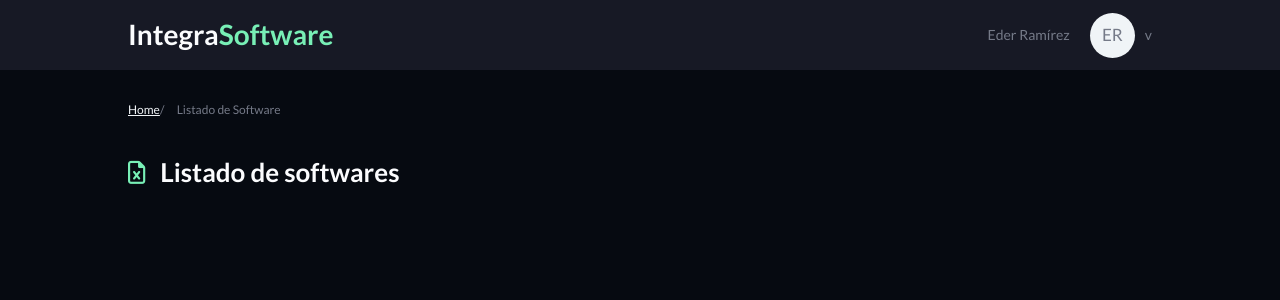
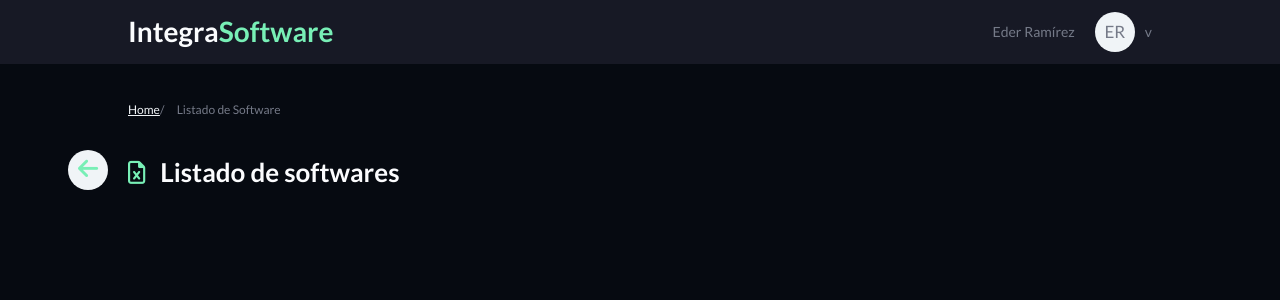
Before and after one commit to Eder87rh/mobilender, a Vue app: page /listado_software in a window 1280 px wide. Shown: the top 300 px of the page. Built offline with nearby package versions, Linux system fonts and the light colour scheme.

Commit message:
Adding circle button

```diff
--- /dev/null
+++ b/src/components/CircleButton.vue
@@ -0,0 +1,37 @@
+<template>
+  <div class="circle-button__container">
+    <div class="circle-button">
+      <div class="circle-button__icon">
+        <slot></slot>
+      </div>
+    </div>
+  </div>
+</template>
+
+<script>
+export default {
+  setup() {
+    return {};
+  },
+};
+</script>
+
+<style lang="css" scoped>
+.circle-button__container {
+  position: relative;
+}
+
+.circle-button {
+  position: absolute;
+  /* top: -310; */
+  transform: translate(-6rem, -2.2rem);
+  width: 4rem;
+  height: 4rem;
+  background-color: var(--grey-light-color);
+  border-radius: 50%;
+
+  display: flex;
+  justify-content: center;
+  align-items: center;
+}
+</style>
--- a/src/components/Header.vue
+++ b/src/components/Header.vue
@@ -27,7 +27,7 @@ export default {
   display: flex;
   justify-content: center;
   width: 100%;
-  height: 7rem;
+  height: 6.4rem;
   background-color: var(--secondary-color);
   font-size: 1.4rem;
 }
--- a/src/components/NavigationTitle.vue
+++ b/src/components/NavigationTitle.vue
@@ -1,16 +1,15 @@
 <template>
   <div class="navigation-title">
-    <i class="far fa-file-excel navigation-title__icon"></i>
-    <h1 class="title">{{ title }}</h1>
+    <slot name="back-button"></slot>
+    <slot name="icon"></slot>
+    <h1 class="navigation-title__title">
+      <slot />
+    </h1>
   </div>
 </template>
 
 <script>
-//import { ref } from "vue";
 export default {
-  props: {
-    title: String,
-  },
   setup() {
     return {};
   },
@@ -23,7 +22,7 @@ export default {
   align-items: center;
 }
 
-.navigation-title__icon {
-  margin-right: 1.5rem;
+.navigation-title__title {
+  margin-left: 1.5rem;
 }
 </style>
--- a/src/components/UserSettings.vue
+++ b/src/components/UserSettings.vue
@@ -39,8 +39,8 @@ export default {
 }
 
 .user-settings__avatar {
-  width: 4.5rem;
-  height: 4.5rem;
+  width: 4rem;
+  height: 4rem;
   background-color: var(--grey-light-color);
   border-radius: 50%;
   margin-left: 2rem;
--- a/src/pages/ListadoSoftware.vue
+++ b/src/pages/ListadoSoftware.vue
@@ -1,13 +1,24 @@
 <template>
   <div>
-    <NavigationTitle title="Listado de softwares" />
+    <NavigationTitle>
+      <template v-slot:back-button>
+        <circle-button>
+          <i class="fas fa-arrow-left"></i>
+        </circle-button>
+      </template>
+      <template v-slot:icon>
+        <i class="far fa-file-excel"></i>
+      </template>
+      Listado de softwares
+    </NavigationTitle>
   </div>
 </template>
 
 <script>
+import CircleButton from "../components/CircleButton.vue";
 import NavigationTitle from "../components/NavigationTitle.vue";
 export default {
-  components: { NavigationTitle },
+  components: { NavigationTitle, CircleButton },
   setup() {
     return {};
   },
```
